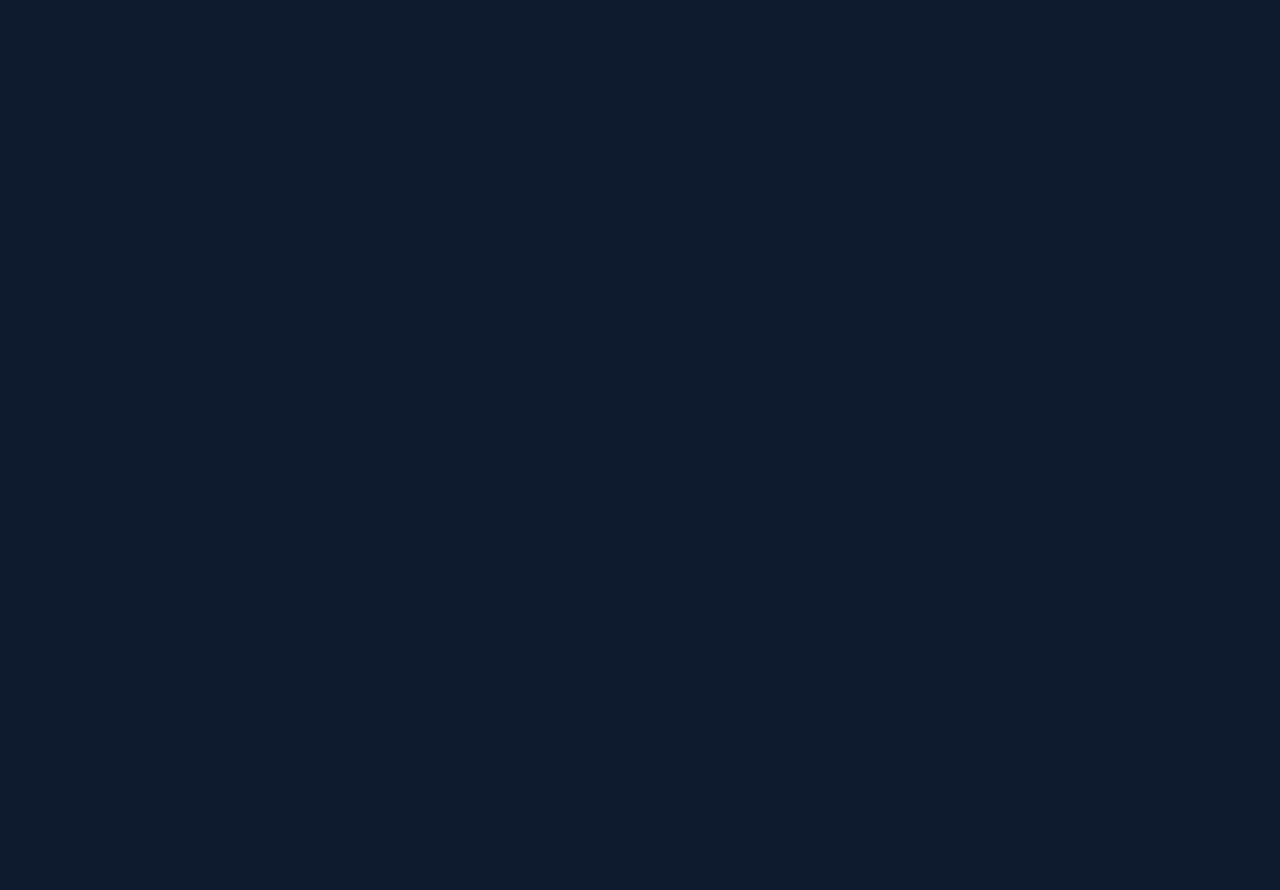
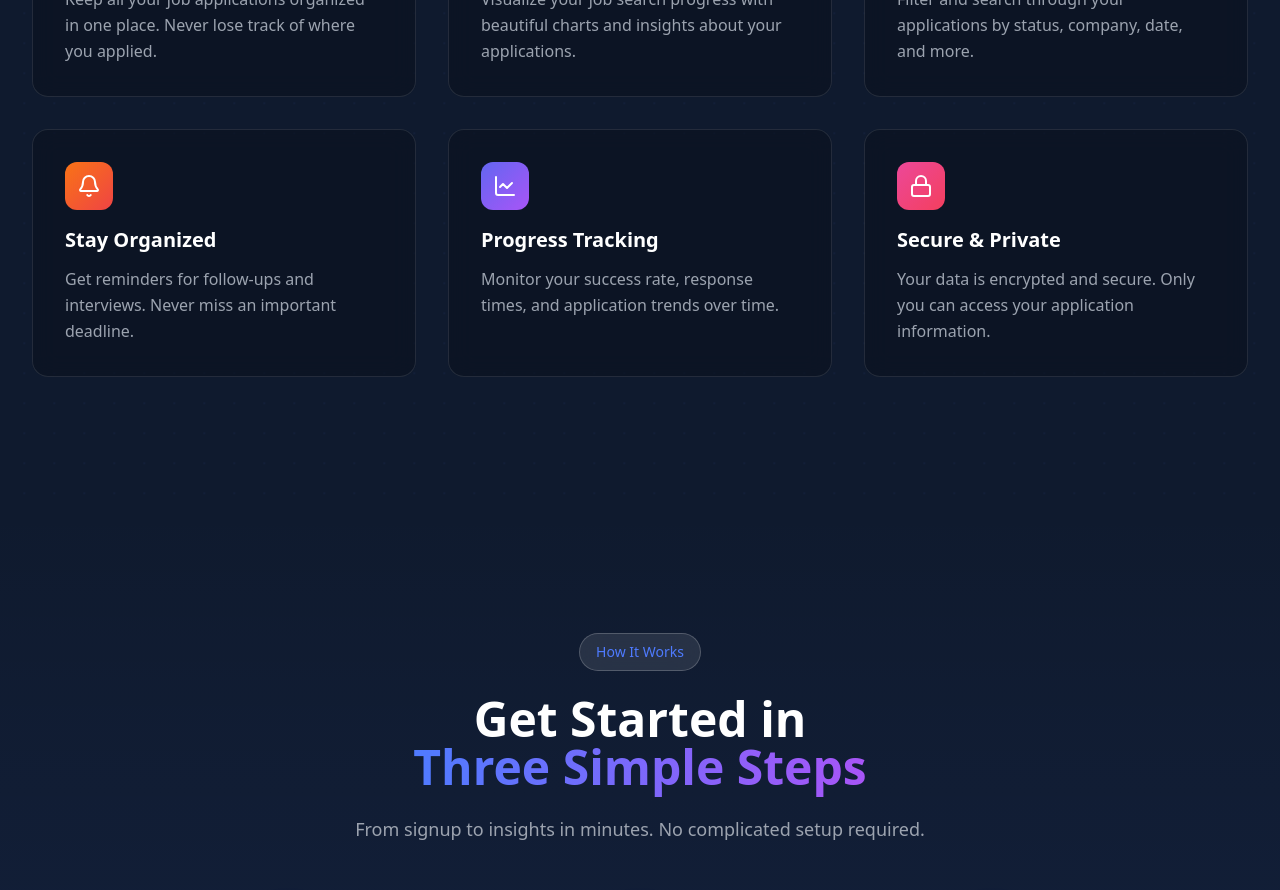
Before and after one commit to dkay9/trackit, a Next.js app: page / in a window 1280 px wide. Shown: the part 1860-2750 px from the top of the page. Before the commit the page ends 1279 px from the top, so only its background shows below. Built offline with nearby package versions, Linux system fonts and the light colour scheme.

Commit message:
landing page update

```diff
--- a/src/app/page.tsx
+++ b/src/app/page.tsx
@@ -1,10 +1,17 @@
 import Hero from '@/components/landing/Hero';
+import Features from '@/components/landing/Features';
+import HowItWorks from '@/components/landing/HowItWorks';
+// import CTA from '@/components/landing/CTA';
+import Footer from '@/components/landing/Footer';
 
 export default function LandingPage() {
   return (
     <main>
       <Hero />
-      {/* You'll add Features, HowItWorks, CTA, Footer components here later */}
+      <Features />
+      <HowItWorks />
+      {/* <CTA /> */}
+      <Footer />
     </main>
   );
 }
```
